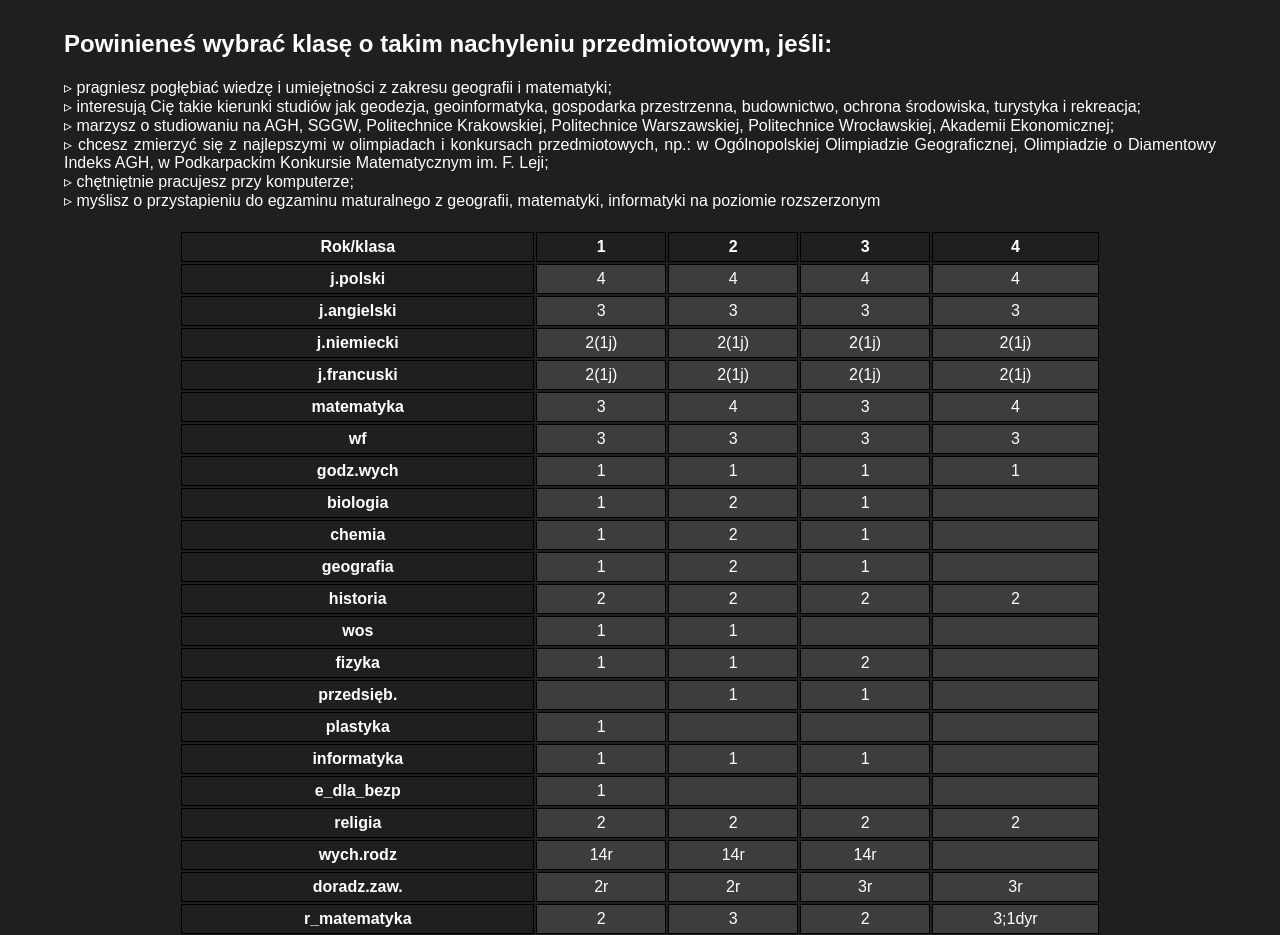
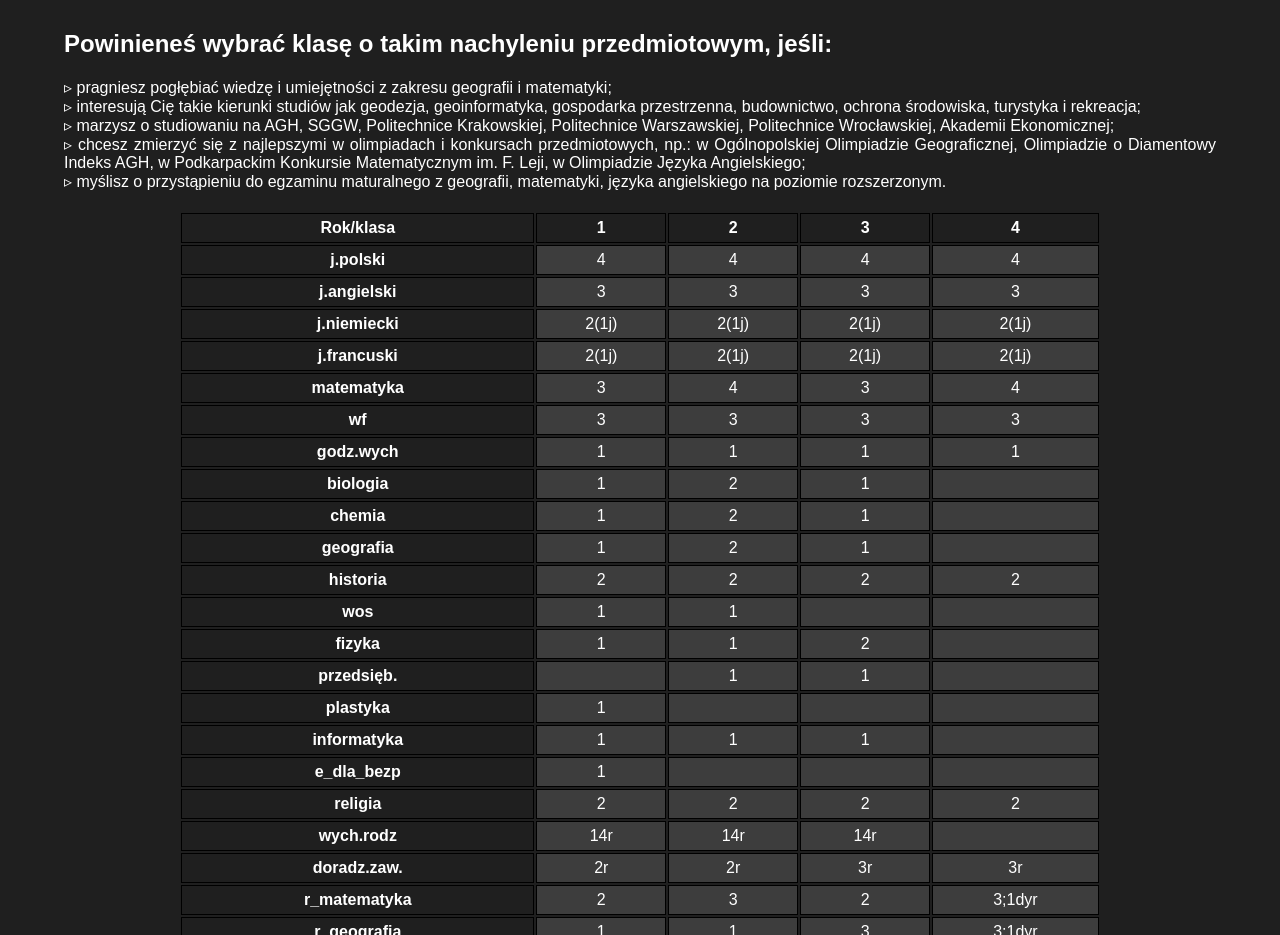
Before and after one commit to rtsncs/slorekrutacja2k20, a React (Create React App) app: page /class-e in a window 1280 px wide. Shown: the part 1080-2015 px from the top of the page. Built offline with nearby package versions, Linux system fonts and the light colour scheme.

Commit message:
gorąca naprawa treści klasy E

```diff
--- a/src/components/ClassE.js
+++ b/src/components/ClassE.js
@@ -23,12 +23,11 @@ const classE = () => {
         chcesz zmierzyć się z najlepszymi w olimpiadach i konkursach
         przedmiotowych, np.: w Ogólnopolskiej Olimpiadzie Geograficznej,
         Olimpiadzie o Diamentowy Indeks AGH, w Podkarpackim Konkursie
-        Matematycznym im. F. Leji;
+        Matematycznym im. F. Leji, w Olimpiadzie Języka Angielskiego;
       </li>
-      <li>chętniętnie pracujesz przy komputerze;</li>
       <li>
-        myślisz o przystapieniu do egzaminu maturalnego z geografii, matematyki,
-        informatyki na poziomie rozszerzonym
+        myślisz o przystąpieniu do egzaminu maturalnego z geografii, matematyki,
+        języka angielskiego na poziomie rozszerzonym.
       </li>
 
       <table class="tab">
```
